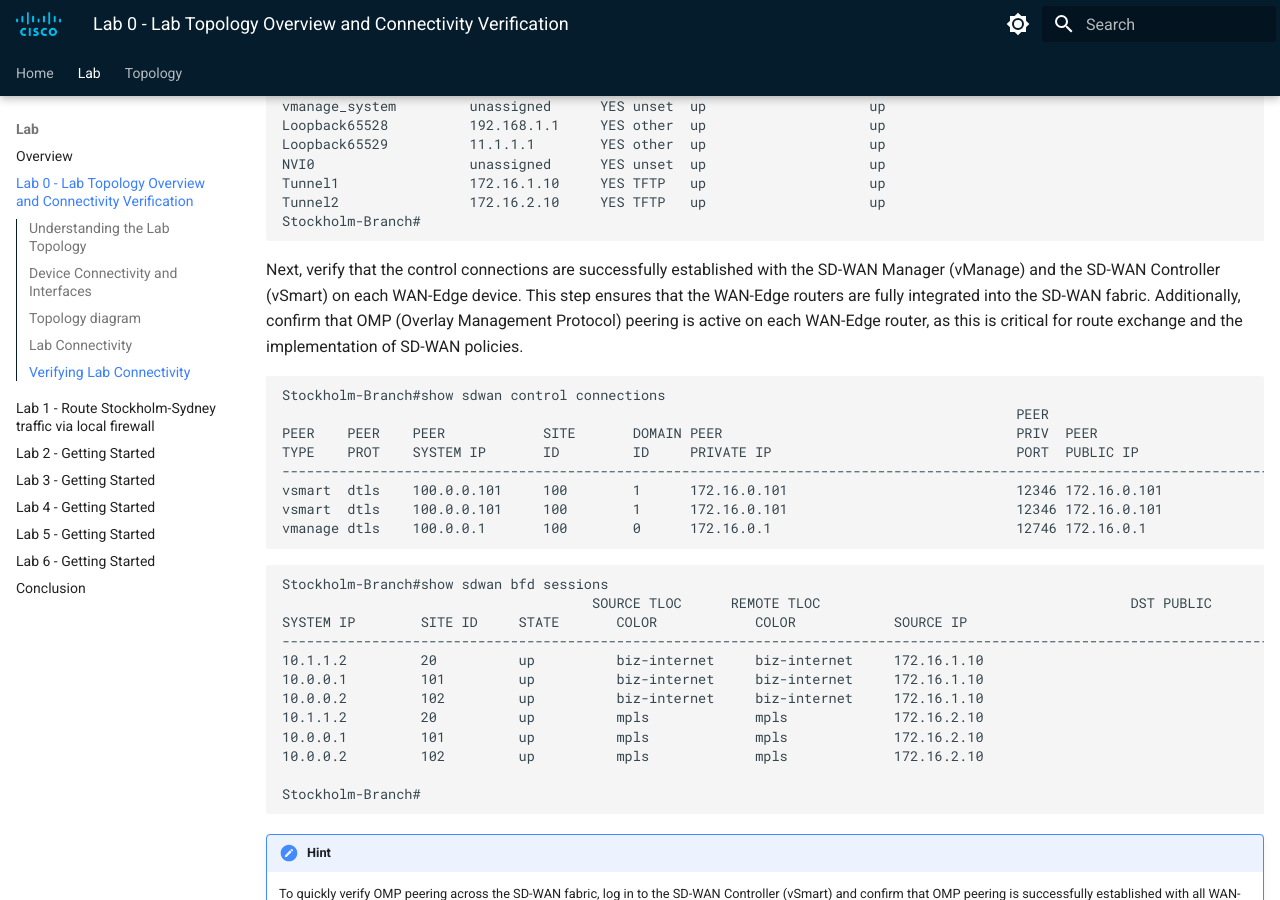
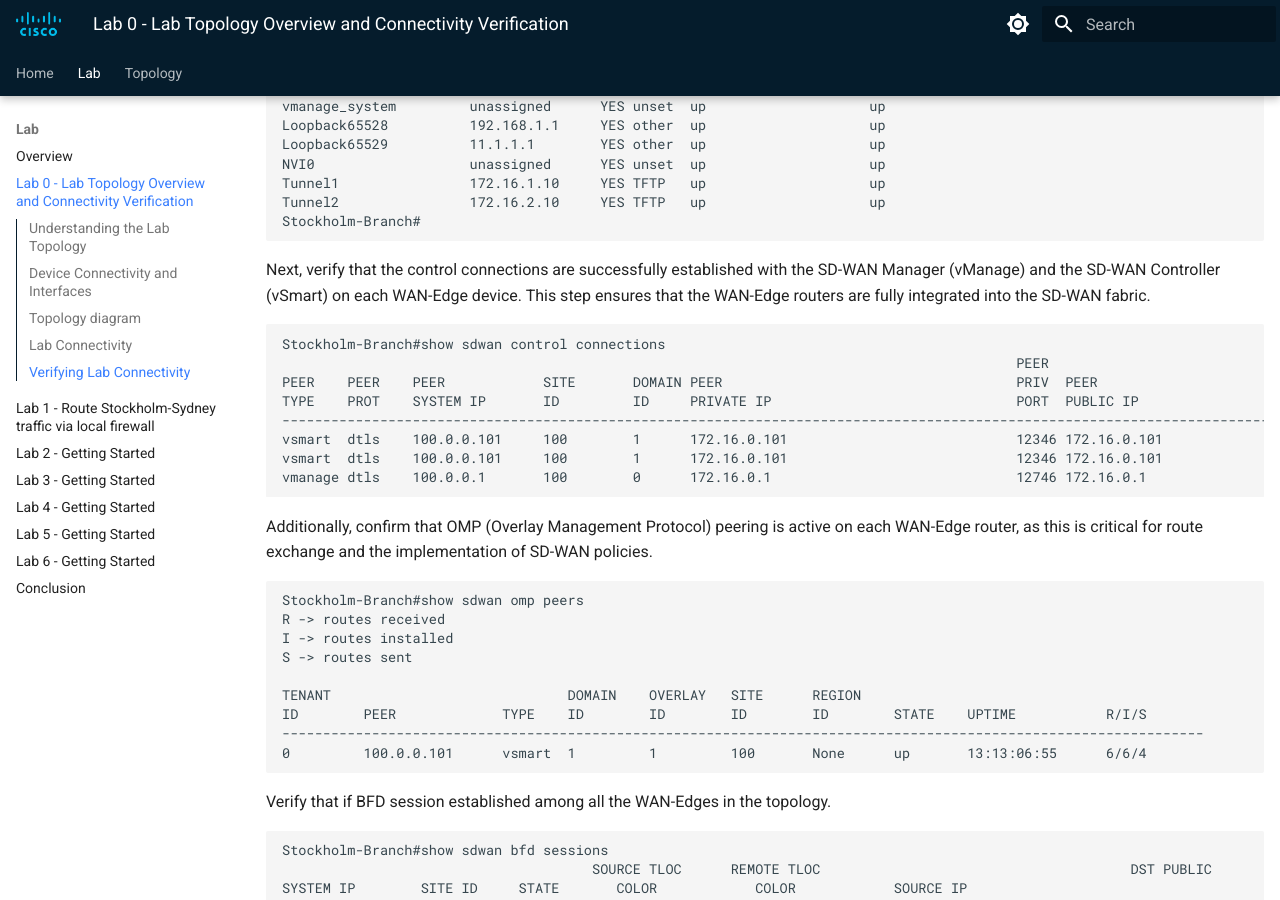
Before and after one commit to ciscodocs/ltrent-2008-clemea25, an MkDocs documentation site: the page built from docs/lab0_getting_started.md, in a window 1280 px wide and 900 px high, scrolled down 4400 px. Built offline with MkDocs 1.6.1 and Material for MkDocs 9.7.7, drawn with Linux system fonts in a browser that asks for light colours.

Commit message:
Lab 0 Task finalized.

````diff
--- a/docs/lab0_getting_started.md
+++ b/docs/lab0_getting_started.md
@@ -149,6 +149,22 @@ vsmart  dtls    100.0.0.101     100        1      172.16.0.101
 vsmart  dtls    100.0.0.101     100        1      172.16.0.101                            12346 172.16.0.101                            12346 cml-sdwan-lab-tool      mpls            No    up     0:00:45:19 0
 vmanage dtls    100.0.0.1       100        0      172.16.0.1                              12746 172.16.0.1                              12746 cml-sdwan-lab-tool      biz-internet    No    up     0:00:45:19 0
 ```
+
+Additionally, confirm that OMP (Overlay Management Protocol) peering is active on each WAN-Edge router, as this is critical for route exchange and the implementation of SD-WAN policies.
+
+```{ .ios, .no-copy}
+Stockholm-Branch#show sdwan omp peers
+R -> routes received
+I -> routes installed
+S -> routes sent
+
+TENANT                             DOMAIN    OVERLAY   SITE      REGION
+ID        PEER             TYPE    ID        ID        ID        ID        STATE    UPTIME           R/I/S
+-----------------------------------------------------------------------------------------------------------------
+0         100.0.0.101      vsmart  1         1         100       None      up       13:13:06:55      6/6/4
+```
+
+Verify that if BFD session established among all the WAN-Edges in the topology.
 
 ``` { .ios, .no-copy}
 Stockholm-Branch#show sdwan bfd sessions
````
Also changed, not shown: other parts of docs/lab0_getting_started.md (+1 -1 lines).
